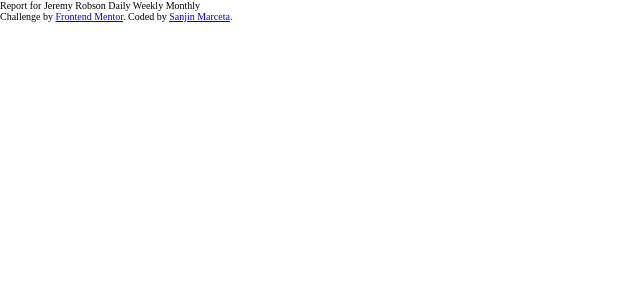
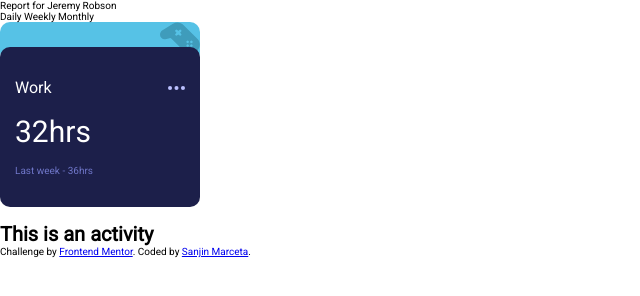
Before and after one commit to smarceta-dev/time-tracking-dashboard-main, a website: page index.html in a window 1280 px wide. Shown: the whole page, without its empty margins (0-640 px from the left). Drawn offline with Linux system fonts and the light colour scheme.

Commit message:
Created activity component

```diff
--- a/css/main.css
+++ b/css/main.css
@@ -1,8 +1,45 @@
 @import url("https://fonts.googleapis.com/css2?family=Roboto&display=swap");
-* {
-  margin: 0;
-  padding: 0;
-  box-sizing: border-box; }
+.activity-card {
+  display: flex;
+  flex-direction: column;
+  width: 20rem;
+  height: 20rem; }
+  .activity-card__img-container {
+    position: relative;
+    width: 100%;
+    height: 8em;
+    background-color: var(--color-soft-blue-play);
+    border-radius: 1em;
+    z-index: -1; }
+  .activity-card__img {
+    position: absolute;
+    top: 0;
+    right: 0;
+    width: 4em;
+    height: 4em; }
+  .activity-card__content {
+    box-sizing: border-box;
+    display: flex;
+    flex-direction: column;
+    justify-content: space-evenly;
+    background-color: var(--color-dark-blue);
+    color: white;
+    border-radius: 1em;
+    flex: 1 0 80%;
+    z-index: 1;
+    transform: translateY(-1.5rem);
+    padding: 1.5rem; }
+    .activity-card__content__header-container {
+      display: flex;
+      justify-content: space-between;
+      align-items: center;
+      font-size: var(--font-size-card-title); }
+      .activity-card__content__header-container__ellipsis {
+        height: 0.25em; }
+    .activity-card__content #current-hours {
+      font-size: 3rem; }
+    .activity-card__content #prev-hours {
+      color: var(--color-desaturated-blue); }
 
 :root {
   --color-primary-blue: hsl(246, 80%, 60%);
@@ -18,7 +55,7 @@
   --color-pale-blue: hsl(236, 100%, 87%);
   --mobile-width: 375px;
   --desktop-width: 1440px;
-  --font-size-card-title: 1.8em; }
+  --font-size-card-title: 1.6em; }
 
 * {
   margin: 0;
@@ -31,3 +68,7 @@
 
 html {
   font-size: 62.5%; }
+
+body {
+  min-height: 100vh;
+  font-family: 'Roboto', sans-serif; }
--- a/index.html
+++ b/index.html
@@ -12,19 +12,38 @@
 
 </head>
 <body>
-
-  Report for
-  Jeremy Robson
+  <div>
+    Report for
+    Jeremy Robson
+  </div>
 
   Daily
   Weekly
   Monthly
 
+  <div class="activity-card">
+    <div class="activity-card__img-container">
+      <img class="activity-card__img" src="images/icon-play.svg" alt="Play Icon">
+    </div>
 
+    <div class="activity-card__content">
+      <div class="activity-card__content__header-container">
+        <p id="card-title">Work</p>
+        <img class="activity-card__content__header-container__ellipsis" src="images/icon-ellipsis.svg" alt="icon-ellipsis">
+      </div>
 
-  <div class="attribution">
+      <p id="current-hours">32hrs</p>
+      <p id="prev-hours">Last week - 36hrs</p>
+    </div>
+
+  </div>
+
+ <app-activity></app-activity>
+
+  <footer class="attribution">
     Challenge by <a href="https://www.frontendmentor.io?ref=challenge" target="_blank">Frontend Mentor</a>.
     Coded by <a href="#">Sanjin Marceta</a>.
-  </div>
+  </footer>
+  <script src="/javascript/script.js"></script>
 </body>
 </html>
--- /dev/null
+++ b/javascript/script.js
@@ -0,0 +1,9 @@
+class Activity extends HTMLElement {
+    connectedCallback() {
+        this.innerHTML = `
+        <h1> This is an activity </h1>
+        `
+    }
+}
+
+customElements.define("app-activity", Activity)
--- a/scss/_base.scss
+++ b/scss/_base.scss
@@ -23,7 +23,7 @@
     --desktop-width: 1440px;
 
     // Font
-    --font-size-card-title: 1.8em;
+    --font-size-card-title: 1.6em;
 
 }
 
@@ -41,3 +41,9 @@
 html {
     font-size: 62.5%; //1 rem = 10px, 10px / 16 (browser default) = 62.5%
 }
+
+body {
+
+    min-height: 100vh;
+    font-family: 'Roboto', sans-serif;
+}
--- a/scss/_layout.scss
+++ b/scss/_layout.scss
@@ -1,6 +1,57 @@
-* {
-    margin: 0;
-    padding: 0;
-    box-sizing: border-box;
+.activity-card{
+    display: flex;
+    flex-direction: column;
+    width: 20rem;
+    height: 20rem;
 
+    &__img-container{
+        position: relative;
+        width: 100%;
+        height: 8em;
+        background-color: var(--color-soft-blue-play) ;
+        border-radius: 1em;
+        z-index: -1;
+    }
+
+    &__img{
+        position: absolute;
+        top:0;
+        right:0;
+        width: 4em;
+        height: 4em;
+    }
+
+    &__content {
+        box-sizing: border-box;
+        display: flex;
+        flex-direction: column;
+        justify-content: space-evenly;
+        background-color: var(--color-dark-blue);
+        color: white;
+        border-radius: 1em;
+        flex: 1 0 80%;
+        z-index: 1;
+        transform: translateY(-1.5rem);
+        padding: 1.5rem;
+
+
+        &__header-container {
+            display: flex;
+            justify-content: space-between;
+            align-items: center;
+            font-size: var(--font-size-card-title);
+
+            &__ellipsis {
+                height: 0.25em;
+            }
+        }
+
+        #current-hours {
+            font-size: 3rem;
+        }
+
+        #prev-hours {
+            color: var(--color-desaturated-blue);
+        }
+    }
 }
```
